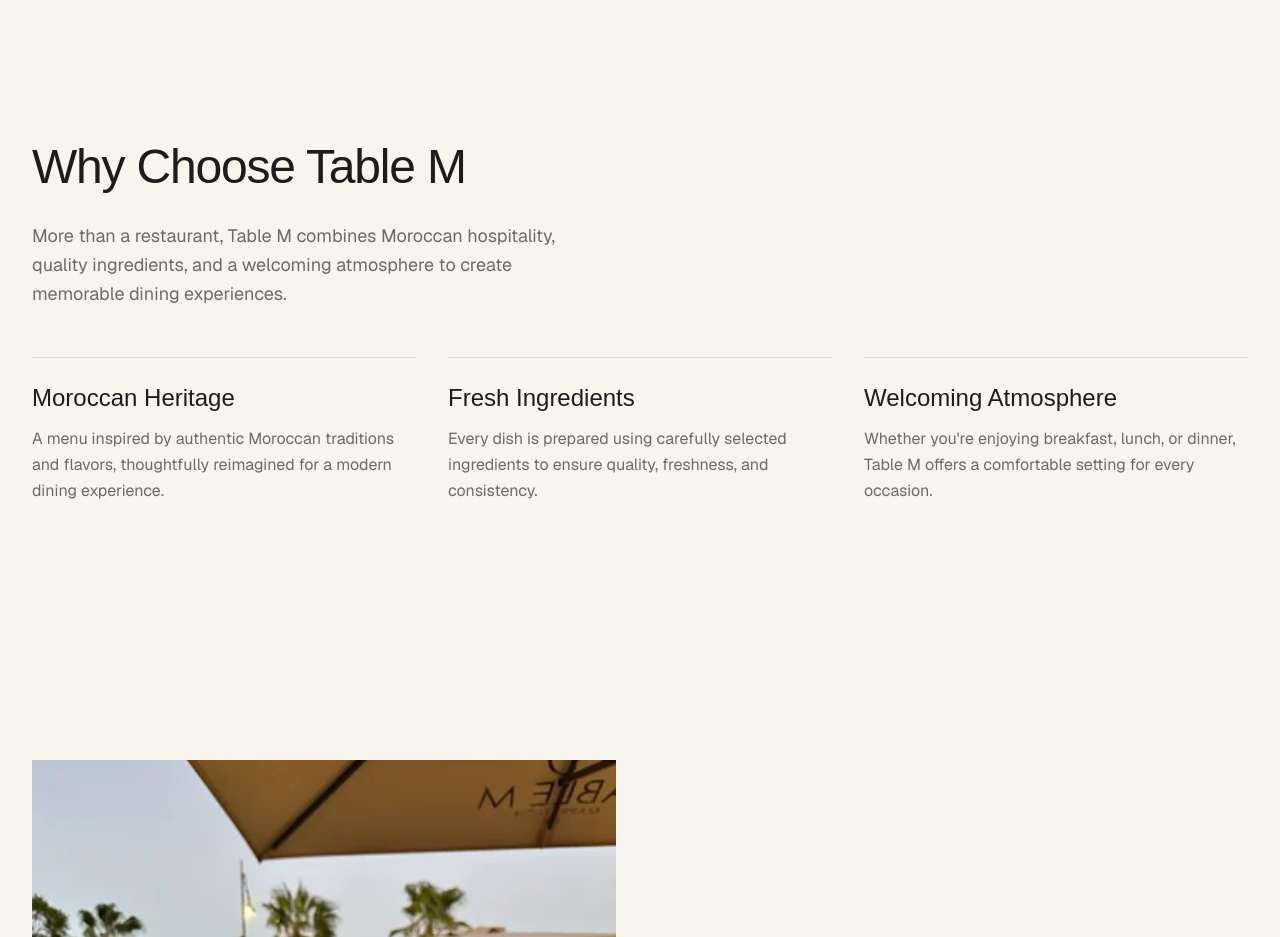
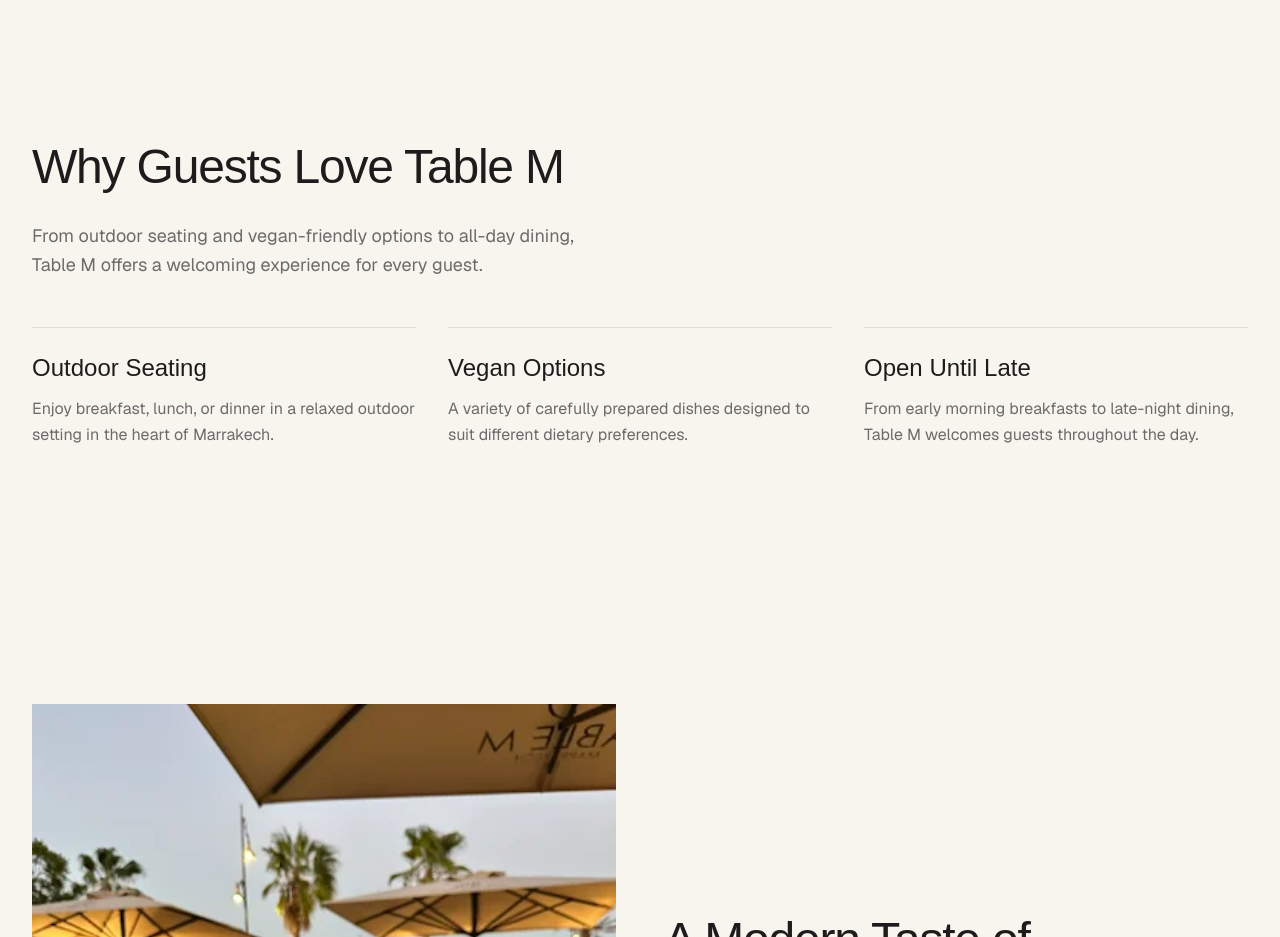
Before and after one commit to abdelhafid37/tablem, a Next.js app: page / in a window 1280 px wide. Shown: the part 2500-3437 px from the top of the page. Built offline with nearby package versions, Linux system fonts and the light colour scheme; a web font is replaced by a local one.

Commit message:
change why choose us content

```diff
--- a/src/components/home/WhyChooseUs.tsx
+++ b/src/components/home/WhyChooseUs.tsx
@@ -4,8 +4,8 @@
 import Text from "../ui/Text";
 
 const content = {
-  title: "Why Choose Table M",
-  text: "More than a restaurant, Table M combines Moroccan hospitality, quality ingredients, and a welcoming atmosphere to create memorable dining experiences.",
+  title: "Why Guests Love Table M",
+  text: "From outdoor seating and vegan-friendly options to all-day dining, Table M offers a welcoming experience for every guest.",
 };
 
 export default function WhyChooseUs() {
--- a/src/data/features.ts
+++ b/src/data/features.ts
@@ -7,20 +7,20 @@
 export const features: IFeature[] = [
   {
     id: 1,
-    title: "Moroccan Heritage",
+    title: "Outdoor Seating",
     description:
-      "A menu inspired by authentic Moroccan traditions and flavors, thoughtfully reimagined for a modern dining experience.",
+      "Enjoy breakfast, lunch, or dinner in a relaxed outdoor setting in the heart of Marrakech.",
   },
   {
     id: 2,
-    title: "Fresh Ingredients",
+    title: "Vegan Options",
     description:
-      "Every dish is prepared using carefully selected ingredients to ensure quality, freshness, and consistency.",
+      "A variety of carefully prepared dishes designed to suit different dietary preferences.",
   },
   {
     id: 3,
-    title: "Welcoming Atmosphere",
+    title: "Open Until Late",
     description:
-      "Whether you're enjoying breakfast, lunch, or dinner, Table M offers a comfortable setting for every occasion.",
+      "From early morning breakfasts to late-night dining, Table M welcomes guests throughout the day.",
   },
 ];
```
